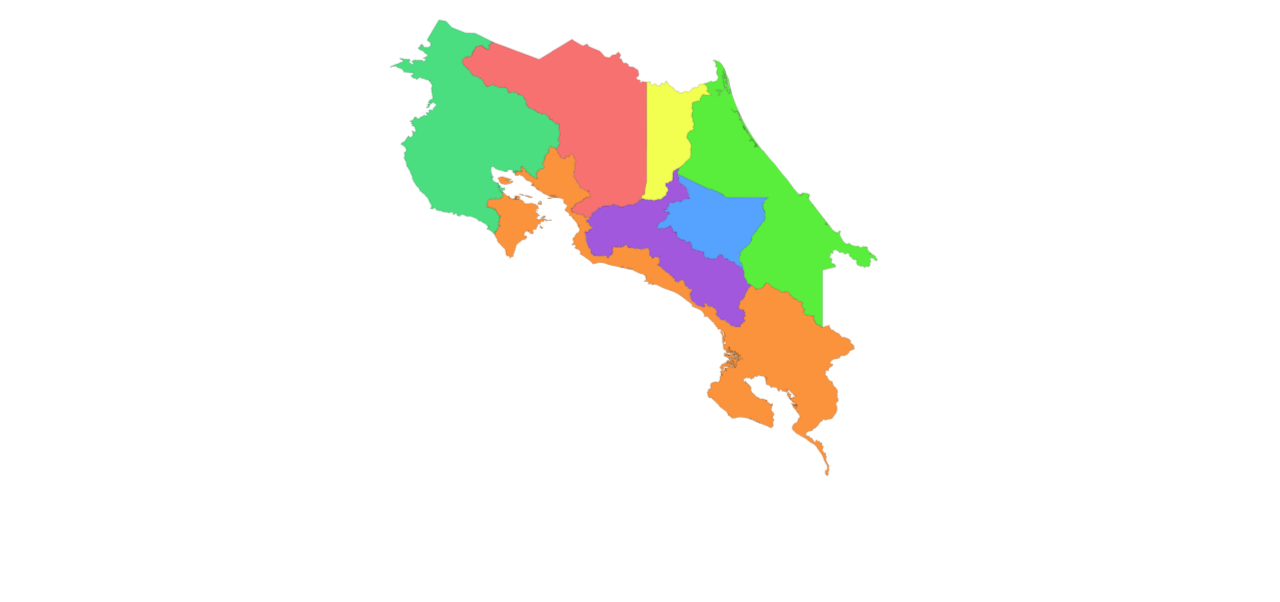
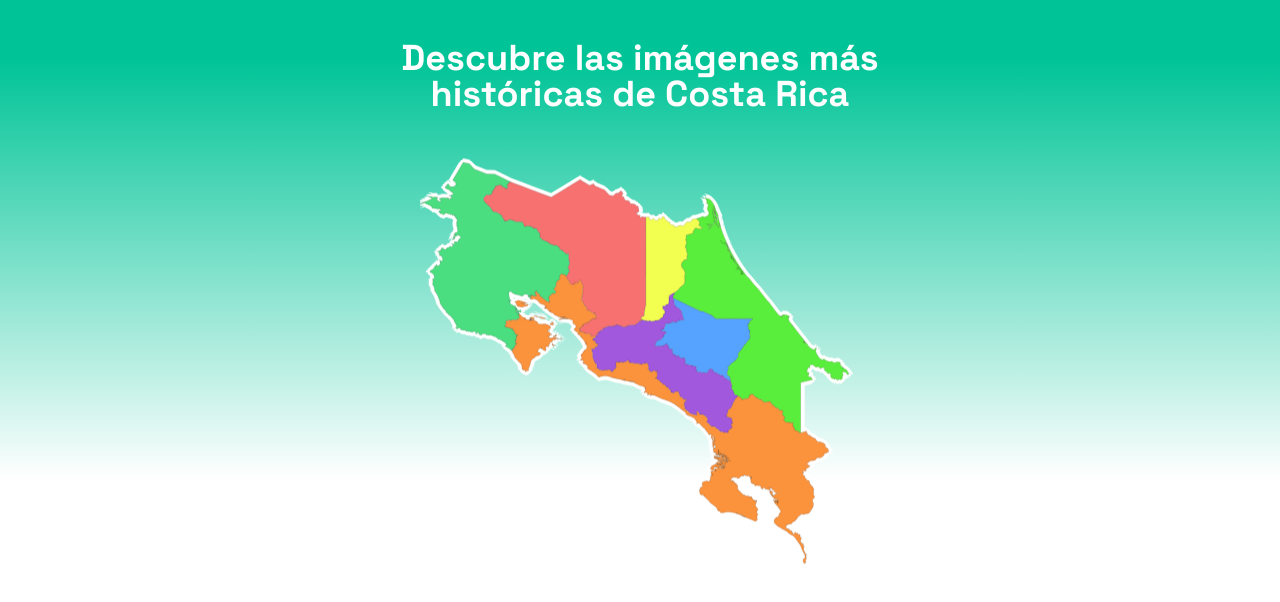
Before and after one commit to byronjvh/memoria-tica, a React (Vite) app: page / in a window 1280 px wide. Shown: the top 602 px of the page. Built offline with nearby package versions, Linux system fonts and the light colour scheme.

Commit message:
UPD: landing styles

```diff
--- a/src/App.jsx
+++ b/src/App.jsx
@@ -17,7 +17,10 @@ function App() {
   return (
     <>
       <div className='hero w-full p-2' onClick={clickOutSide}>
-        <div className='max-w-125 max-h-125 mx-auto overflow-hidden flex justify-center items-center'>
+        <h1 className='text-center mt-8 mb-10 text-white'>
+          Descubre las imágenes más históricas de Costa Rica
+        </h1>
+        <div className='max-w-110 max-h-110 mx-auto overflow-hidden flex justify-center items-center'>
           <Map updateSelected={updateSelectedProvince} selectedProvince={selectedProvince} />
         </div>
       </div>
--- a/src/index.css
+++ b/src/index.css
@@ -1,12 +1,37 @@
 @import "tailwindcss";
+
+body {
+  background: #00c497;
+  background: linear-gradient(180deg, rgba(0, 196, 151, 1) 10%, rgba(255, 255, 255, 1) 80%);
+  background-repeat: no-repeat;
+}
+
+h1,
+h2,
+h3 {
+  font-family: "Space Grotesk", sans-serif;
+  font-optical-sizing: auto;
+  font-weight: 900;
+
+}
+
+h1 {
+  font-size: 36px;
+  max-width: 600px;
+  margin-inline: auto;
+  line-height: 1.0;
+}
 
 .Map {
   height: 100%;
   width: 100%;
-  max-width: 500px;
-  max-height: 500px;
+  max-width: 440px;
+  max-height: 440px;
   position: relative;
   shape-rendering: geometricPrecision;
+  /* stroke using filter drop shadow */
+  /* filter: drop-shadow(3px 20px 1px #00000055); */
+  filter: drop-shadow(2px 2px white) drop-shadow(2px -2px white) drop-shadow(-2px 2px white) drop-shadow(-2px -2px white);
 }
 
 #CostaRica {
```
